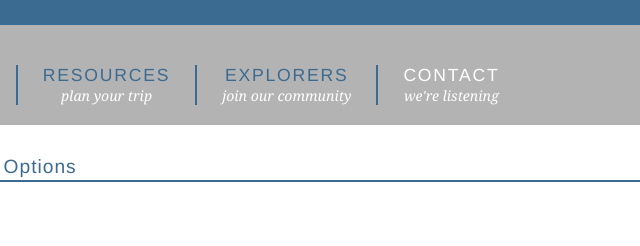
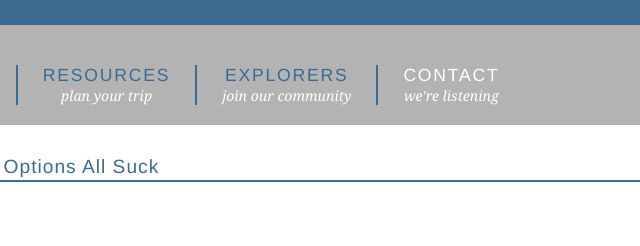
Before and after one commit to lukectracy/explore_california, a plain HTML site: page support.html in a window 1280 px wide. Shown: the top 246 px of the page, 592-1232 px from the left. Drawn offline with Linux system fonts and the light colour scheme.

Commit message:
snarky support title.

```diff
--- a/support.html
+++ b/support.html
@@ -56,7 +56,7 @@
 
       <div id="mainContent">
         <div id="contentHeader">
-          <h1>Support Options</h1>
+          <h1>Support Options All Suck</h1>
         </div>
         <div id="mainArticle">
           <h1>Need some help?</h1>
```
